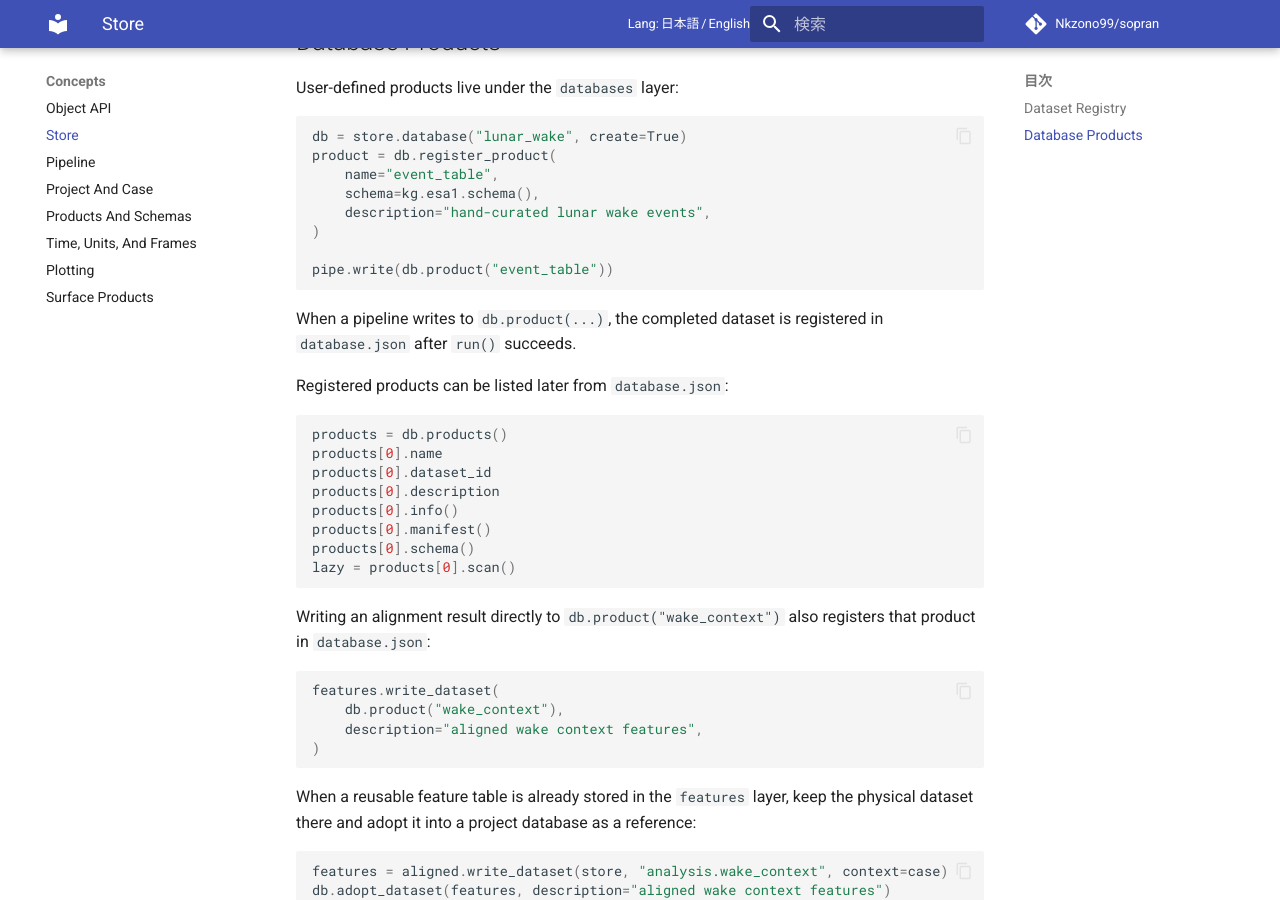
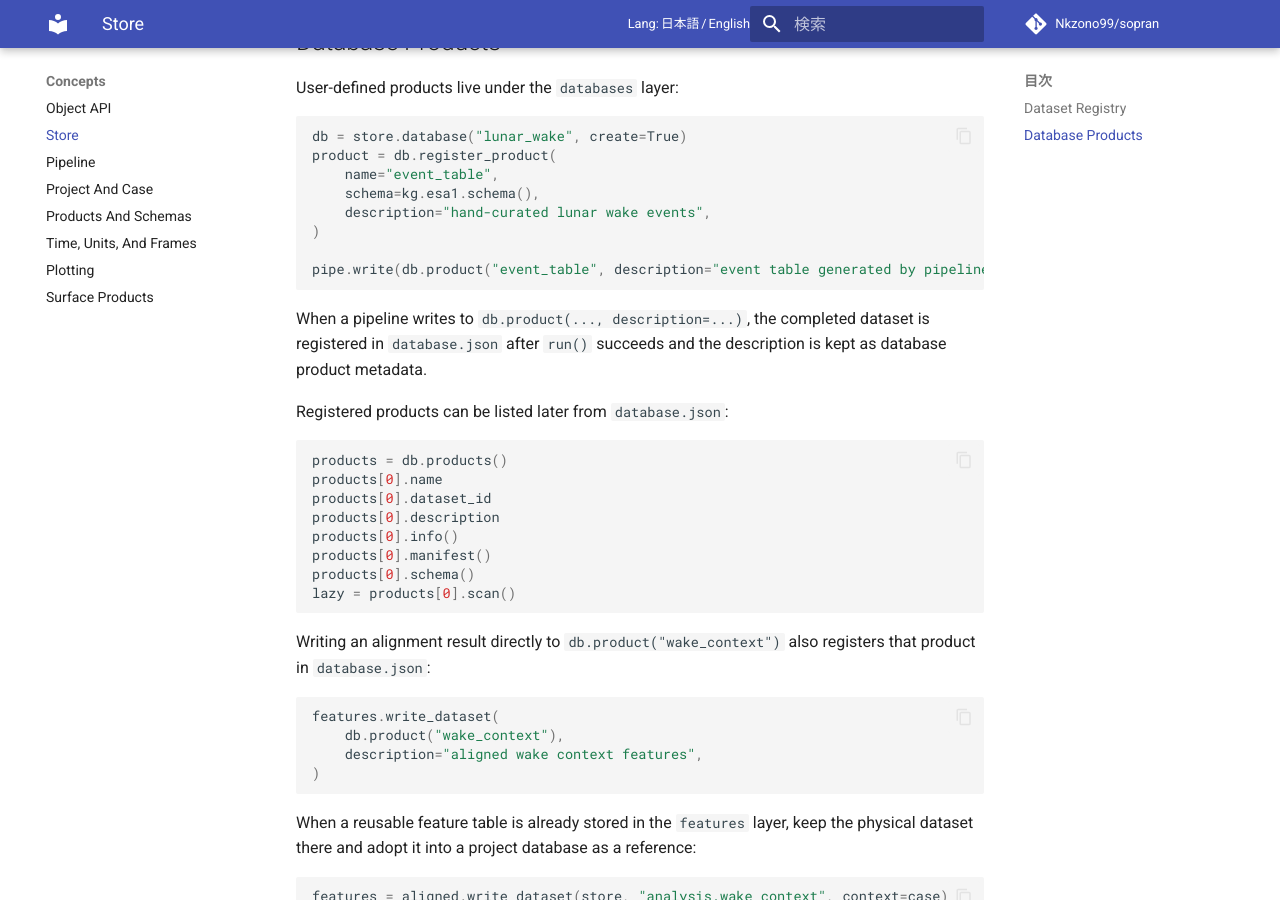
Before and after one commit to Nkzono99/sopran, an MkDocs documentation site: the page built from docs/concepts/store.md, in a window 1280 px wide and 900 px high, scrolled down 2431 px. Built offline with MkDocs 1.6.1 and Material for MkDocs 9.7.7, drawn with Linux system fonts in a browser that asks for light colours; comment, search, counter and statistics services are not loaded.

Commit message:
Preserve pipeline product descriptions

````diff
--- a/docs/concepts/store.md
+++ b/docs/concepts/store.md
@@ -125,11 +125,12 @@ product = db.register_product(
     description="hand-curated lunar wake events",
 )
 
-pipe.write(db.product("event_table"))
+pipe.write(db.product("event_table", description="event table generated by pipeline"))
 ```
 
-When a pipeline writes to `db.product(...)`, the completed dataset is registered
-in `database.json` after `run()` succeeds.
+When a pipeline writes to `db.product(..., description=...)`, the completed
+dataset is registered in `database.json` after `run()` succeeds and the
+description is kept as database product metadata.
 
 Registered products can be listed later from `database.json`:
 
````
Also changed, not shown: README.md (+1 -1 lines), SPEC.md (+9 -5 lines), 2 other files.
